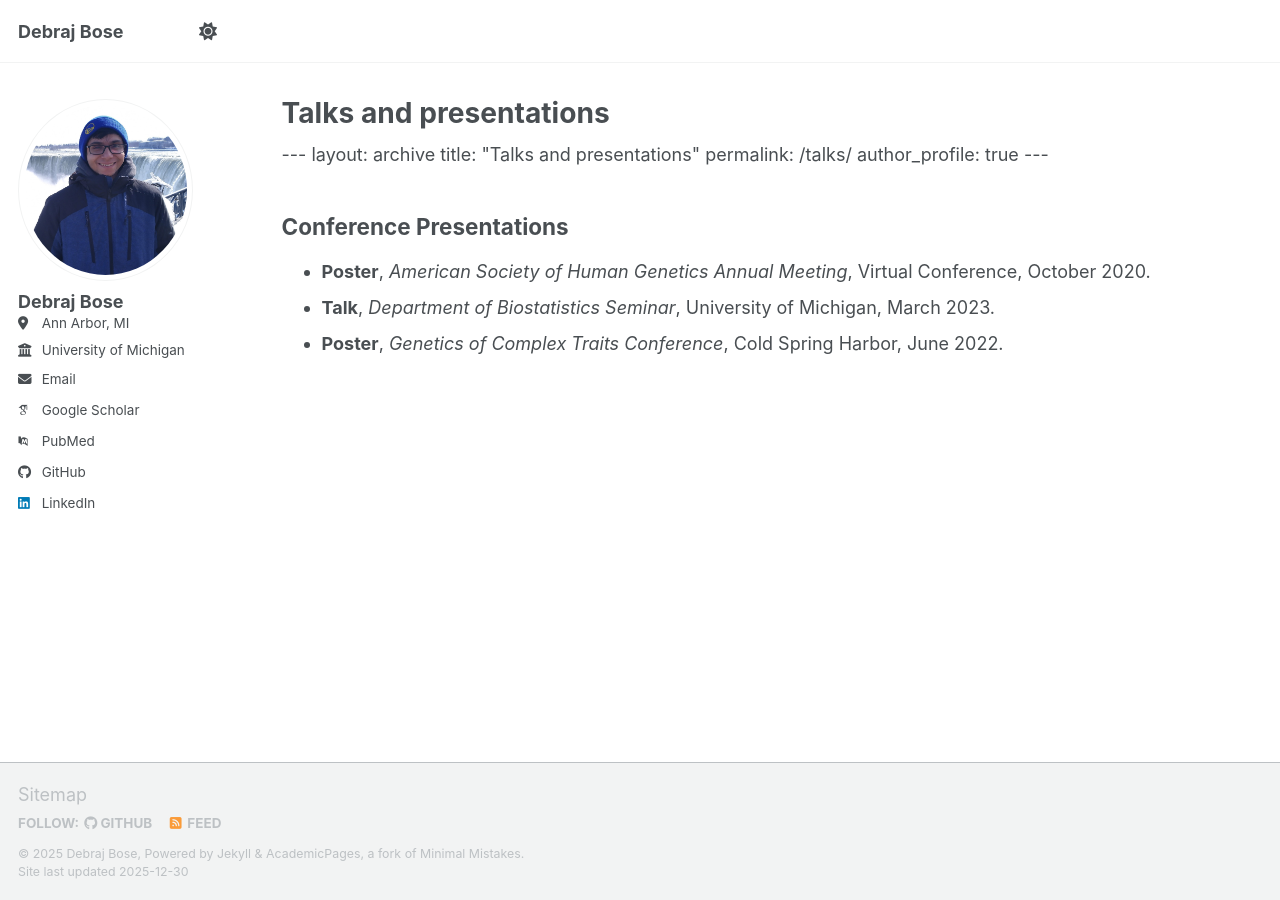
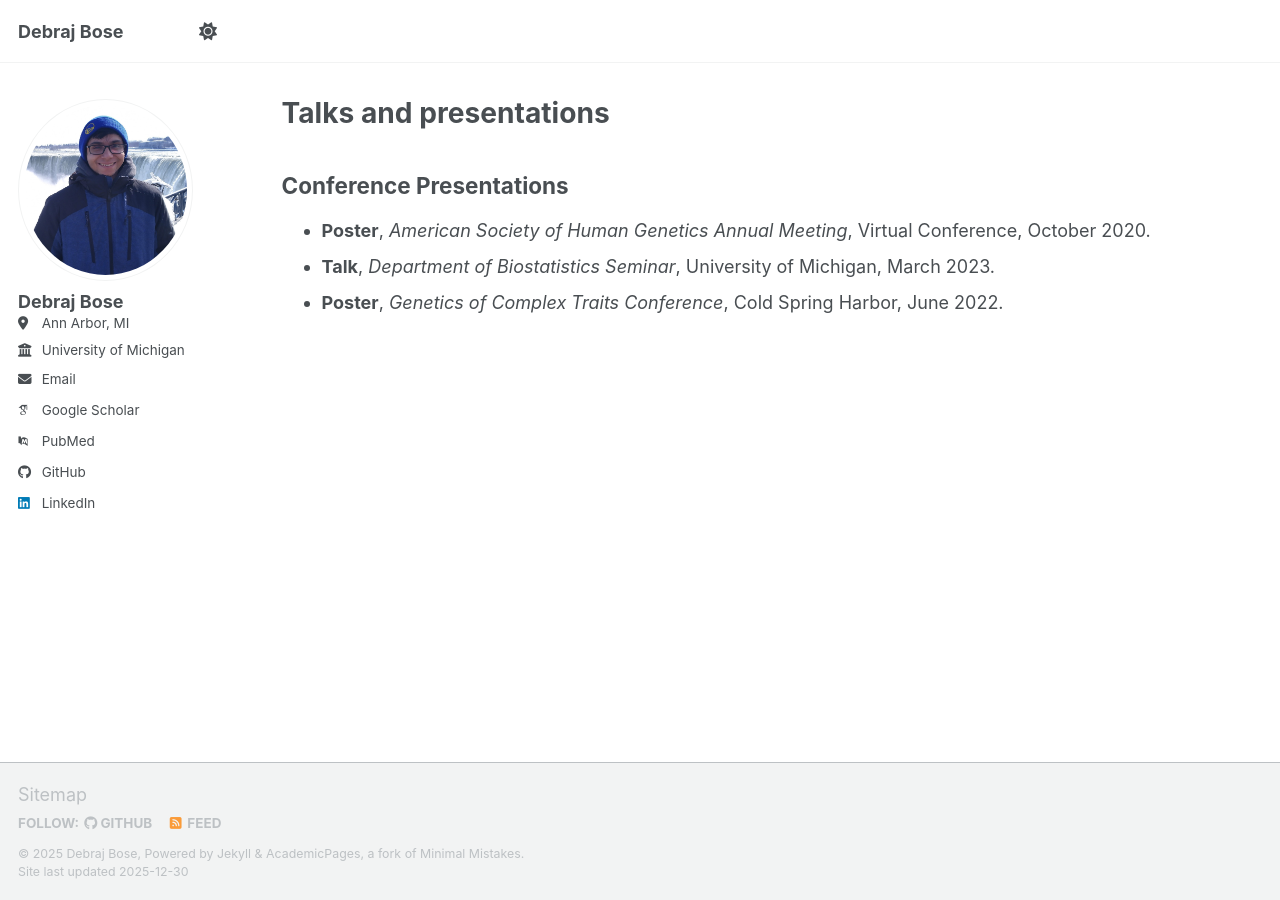
Before and after one commit to bosedebraj96/bosedebraj96.github.io, a Jekyll site: the page built from _pages/talks.html, in a window 1280 px wide. Built offline with Jekyll 4.4.1, drawn with Linux system fonts in a browser that asks for light colours; some web fonts are replaced; a script bundle is joined from its source files by our own code; library files that are not in the unit come from our copies.

Commit message:
Update talks.html
Deleted duplicated header

```diff
--- a/_pages/talks.html
+++ b/_pages/talks.html
@@ -17,13 +17,6 @@ author_profile: true
 {% endfor %}
 {% endcomment %}
 
----
-layout: archive
-title: "Talks and presentations"
-permalink: /talks/
-author_profile: true
----
-
 <h2>Conference Presentations</h2>
 
 <ul>
```
